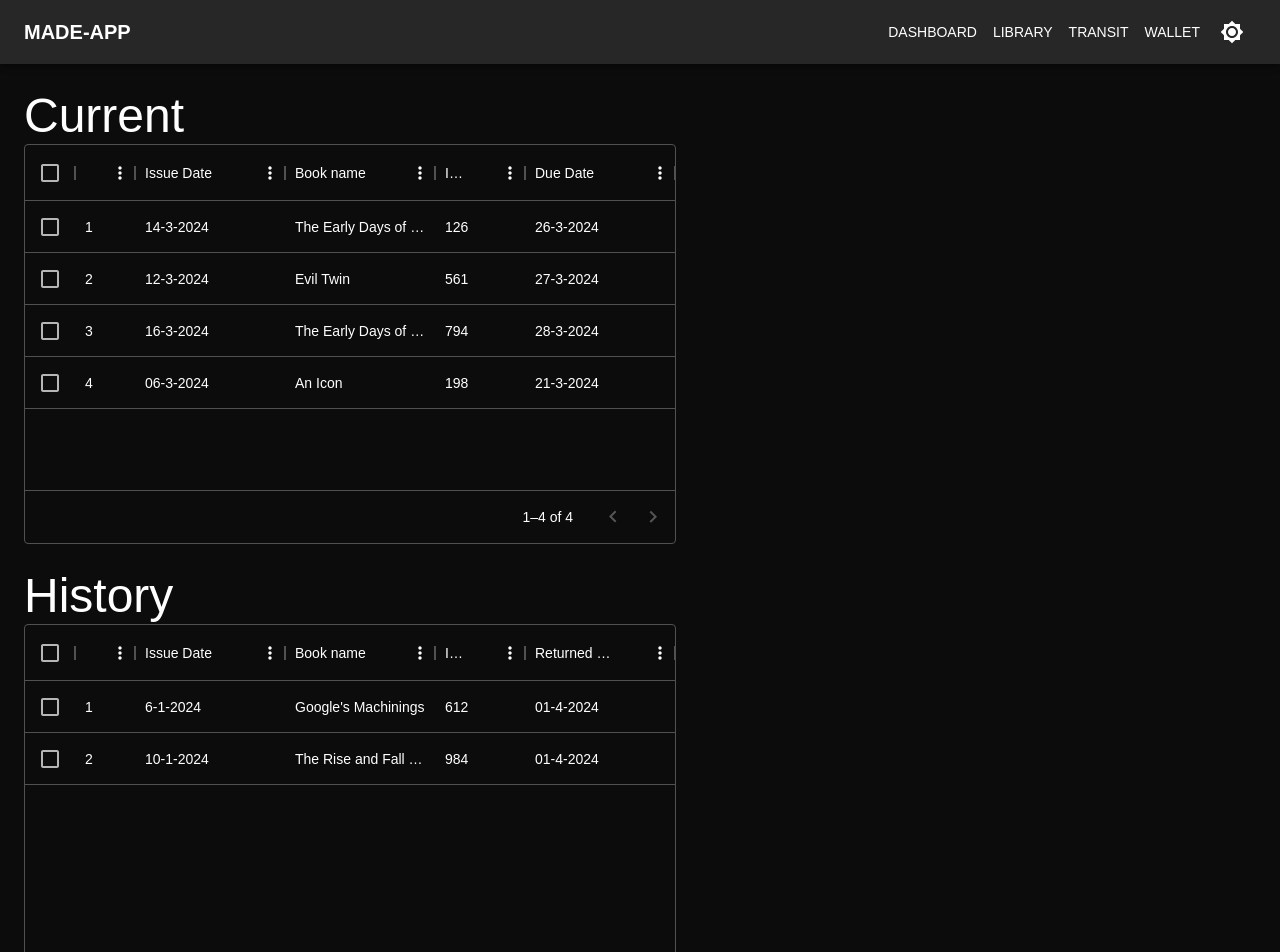
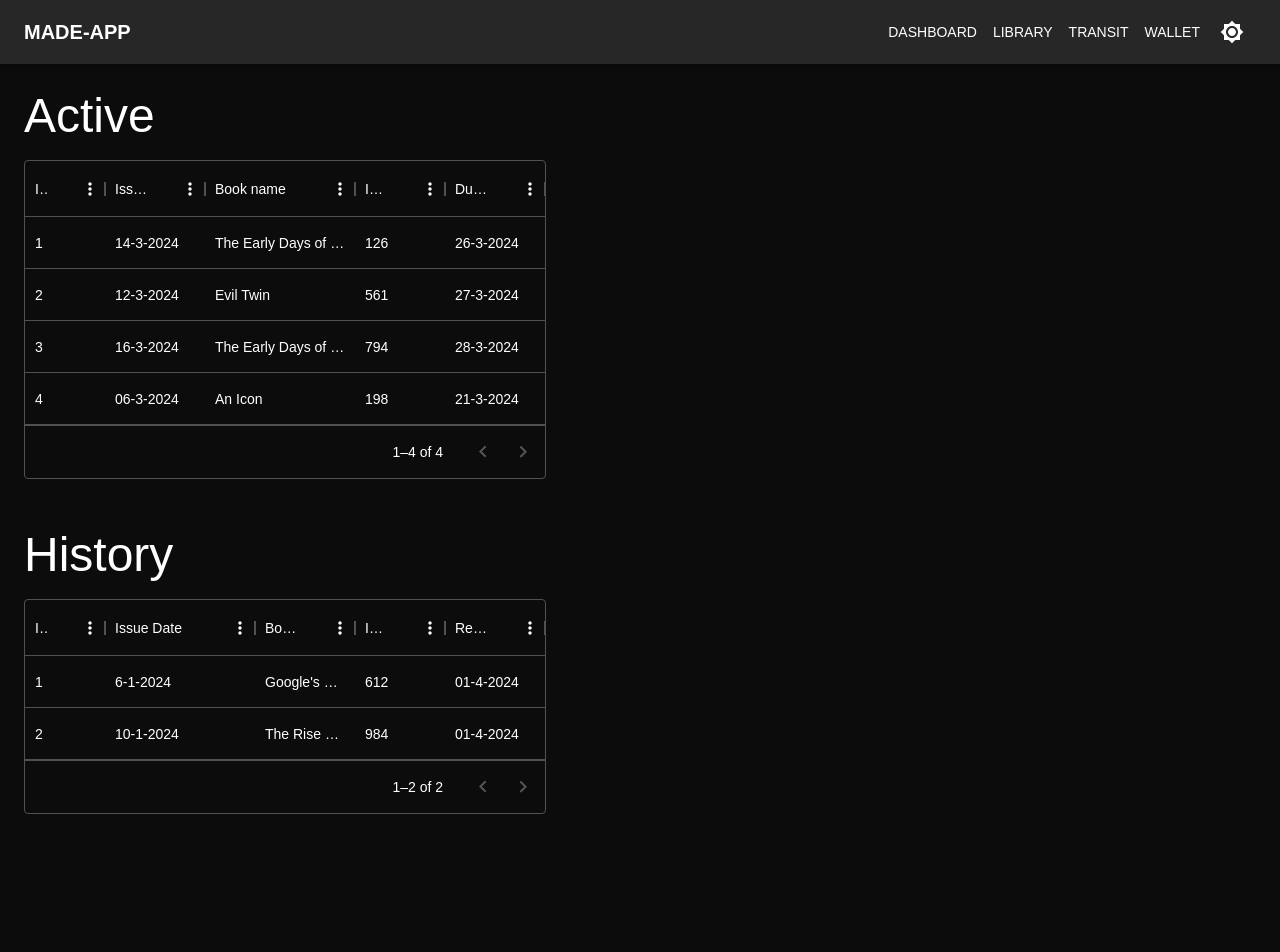
Before and after one commit to damaluku/made-app, a Next.js app: page /library in a window 1280 px wide. Shown: the top 952 px of the page. After the commit the page ends 838 px from the top, so only its background shows below. Built offline with nearby package versions, Linux system fonts and the light colour scheme.

Commit message:
data Grids updated and dashboard library value1 updated

```diff
--- a/components/DataGridCurrent.tsx
+++ b/components/DataGridCurrent.tsx
@@ -6,12 +6,12 @@ const columns: GridColDef[] = [
   {
     field: "id",
     headerName: "ID",
-    width: 60,
+    width: 80,
   },
   {
     field: "date",
     headerName: "Issue Date",
-    width: 150,
+    width: 100,
     // type: "date",
   },
   {
@@ -30,7 +30,7 @@ const columns: GridColDef[] = [
     field: "dueDate",
     headerName: "Due Date",
     // type: "date",
-    width: 150,
+    width: 100,
   },
 ];
 
@@ -40,7 +40,6 @@ interface Props {
 
 export default function DataGridCurrent({ rows }: Props) {
   return (
-    <Box sx={{ height: 400, width: "100%" }}>
     <DataGrid
       rows={rows}
       columns={columns}
@@ -52,9 +51,8 @@ export default function DataGridCurrent({ rows }: Props) {
         },
       }}
       pageSizeOptions={[5]}
-        checkboxSelection
+      // checkboxSelection
       disableRowSelectionOnClick
     />
-    </Box>
   );
 }
--- a/components/DataGridReturned.tsx
+++ b/components/DataGridReturned.tsx
@@ -6,7 +6,7 @@ const columns: GridColDef[] = [
   {
     field: "id",
     headerName: "ID",
-    width: 60,
+    width: 80,
   },
   {
     field: "date",
@@ -17,7 +17,7 @@ const columns: GridColDef[] = [
   {
     field: "bookName",
     headerName: "Book name",
-    width: 150,
+    width: 100,
     editable: false,
   },
   {
@@ -30,7 +30,7 @@ const columns: GridColDef[] = [
     field: "returnedDate",
     headerName: "Returned Date",
     // type: "date",
-    width: 150,
+    width: 100,
   },
 ];
 
@@ -40,7 +40,6 @@ interface Props {
 
 export default function DataGridReturned({ rows }: Props) {
   return (
-    <Box sx={{ height: 400, width: "100%" }}>
     <DataGrid
       rows={rows}
       columns={columns}
@@ -52,9 +51,8 @@ export default function DataGridReturned({ rows }: Props) {
         },
       }}
       pageSizeOptions={[5]}
-        checkboxSelection
+      // checkboxSelection
       disableRowSelectionOnClick
     />
-    </Box>
   );
 }
--- a/src/pages/index.tsx
+++ b/src/pages/index.tsx
@@ -27,7 +27,7 @@ export default function Home() {
             title="Library"
             key1="Times Visited"
             key2="books used"
-            value1={`${2}`}
+            value1={`${7}`}
             value2={`${5}`}
           />
         </Grid>
--- a/src/pages/library/index.tsx
+++ b/src/pages/library/index.tsx
@@ -54,12 +54,13 @@ const Library = () => {
 
   return (
     <>
-      <Stack>
-        <Typography variant="h3">Current</Typography>
+      <Stack rowGap={2}>
+        <Typography variant="h3">Active</Typography>
         <DataGridCurrent rows={current} />
       </Stack>
       <br />
-      <Stack>
+      <br />
+      <Stack rowGap={2}>
         <Typography variant="h3">History</Typography>
         <DataGridReturned rows={returned} />
       </Stack>
```
Lines whose indentation alone changed are shown as unchanged.
